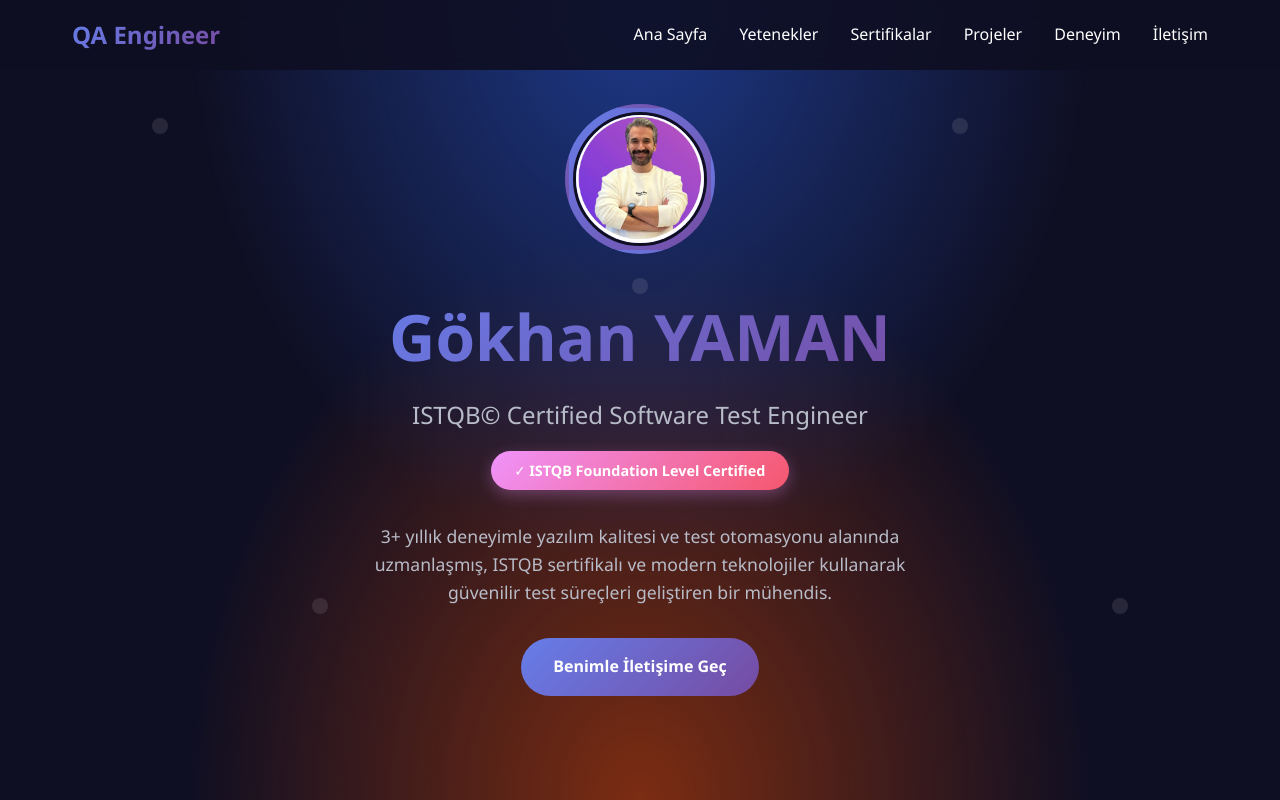
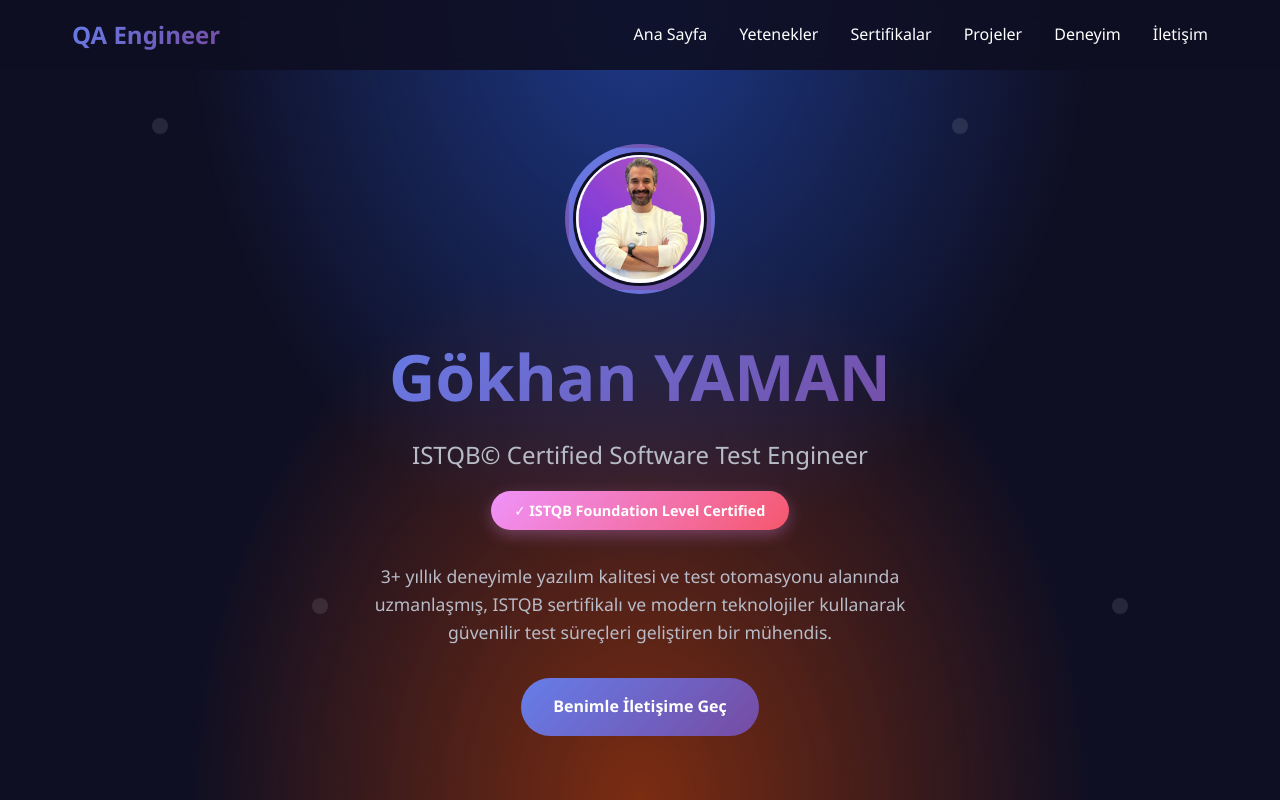
Before and after one commit to yamangokhan/ai, a plain HTML site: page index.html in a window 1280 px wide. Shown: the top 800 px of the page. Drawn offline with Linux system fonts and the light colour scheme.

Commit message:
Update index.html

```diff
--- a/index.html
+++ b/index.html
@@ -138,7 +138,7 @@
             width: 150px;
             height: 150px;
             border-radius: 50%;
-            margin: 0 auto 2rem;
+            margin: 5rem auto 2rem;
             border: 4px solid transparent;
             background: var(--gradient-1);
             padding: 4px;
```
